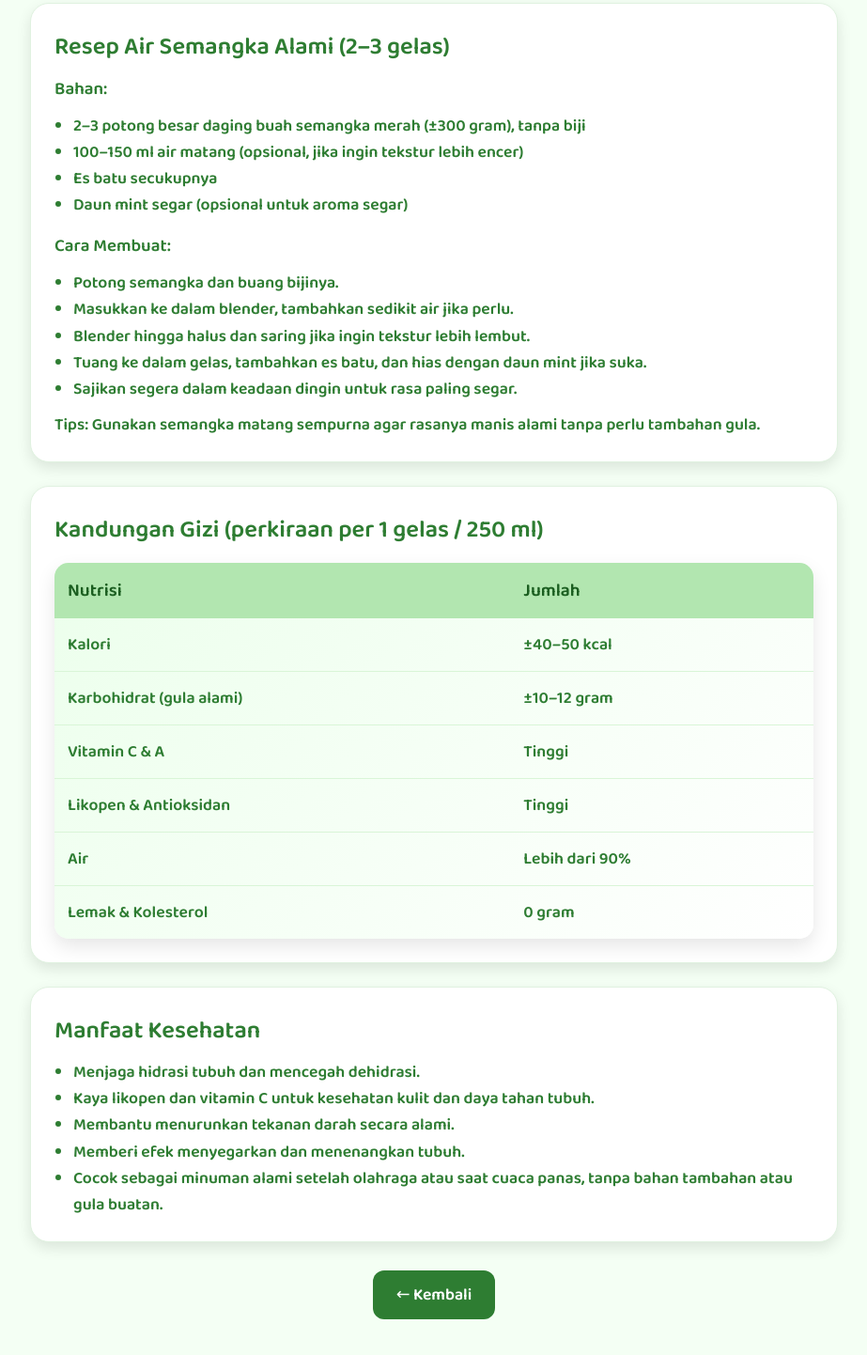
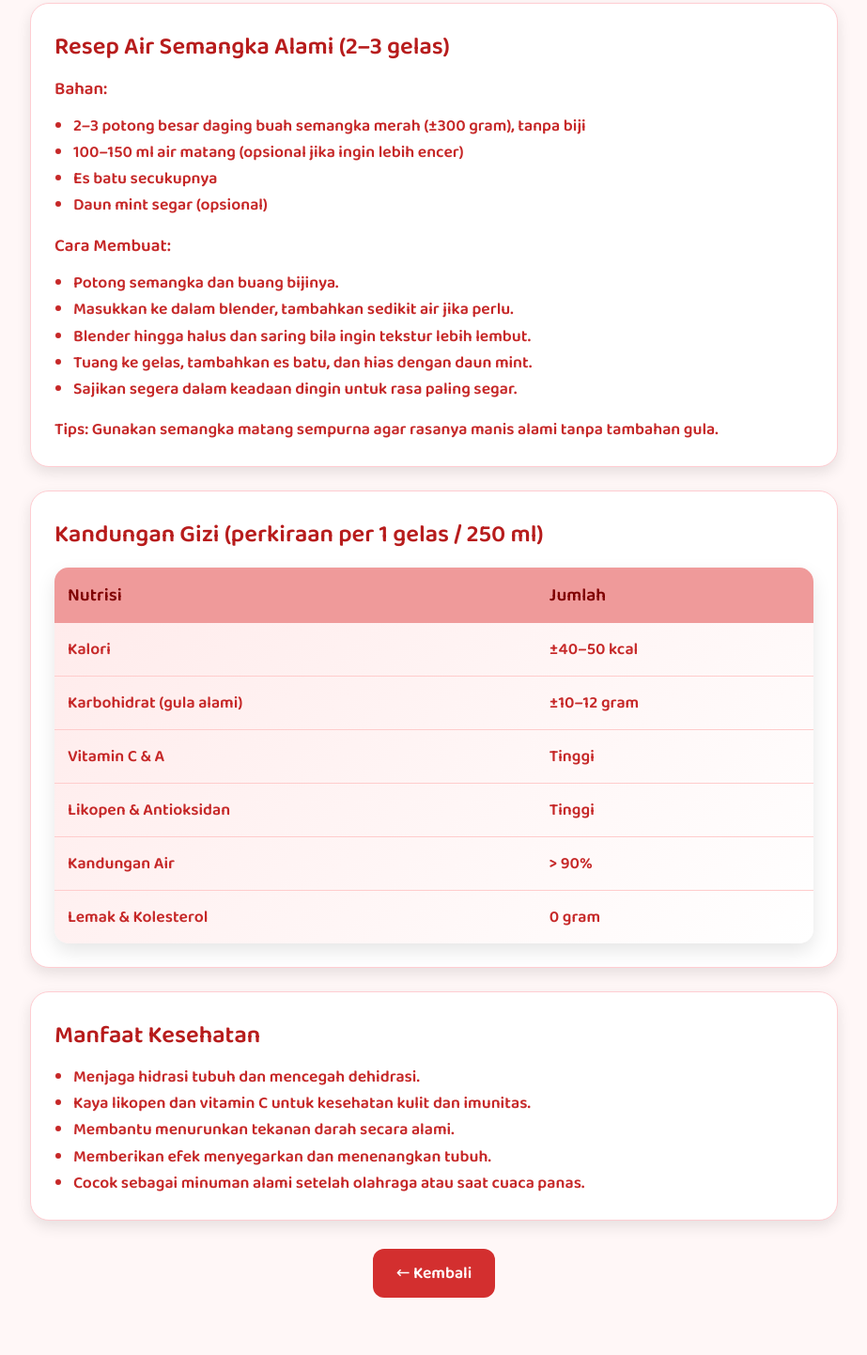
Before and after one commit to smartbite124/SmartBite, a plain HTML site: page 60.html in a window 1280 px wide. Shown: the part 732-2174 px from the top of the page at 94% size, without its empty margins (178-1101 px from the left). Drawn offline with Linux system fonts and the light colour scheme.

Commit message:
Update 60.html

```diff
--- a/60.html
+++ b/60.html
@@ -9,16 +9,16 @@
 
     <style>
         * { margin: 0; padding: 0; box-sizing: border-box; font-family: "Baloo 2", cursive; }
-        body { background: #f4fff4; color: #2e7d32; padding-bottom: 40px; }
+        body { background: #fff7f7; color: #c62828; padding-bottom: 40px; }
 
         header {
-            background-color: #c4edc2; display: flex; justify-content: space-between;
+            background-color: #ffcdd2; display: flex; justify-content: space-between;
             align-items: center; padding: 15px 50px; box-shadow: 0 4px 8px rgba(0,0,0,0.1);
             position: sticky; top: 0; z-index: 10;
         }
-        .logo { display: flex; align-items: center; gap: 10px; font-size: 1.8em; font-weight: bold; color: #2e7d32; }
+        .logo { display: flex; align-items: center; gap: 10px; font-size: 1.8em; font-weight: bold; color: #b71c1c; }
         .logo img { width: 40px; }
-        nav a { text-decoration: none; color: #2e7d32; margin: 0 12px; font-size: 1.1rem; }
+        nav a { text-decoration: none; color: #b71c1c; margin: 0 12px; font-size: 1.1rem; }
 
         .hero {
             height: 45vh; position: relative;
@@ -33,35 +33,35 @@
         .content-wrap { max-width: 900px; margin: 0 auto; margin-top: 30px; padding: 0 20px; }
         .card {
             background: white; border-radius: 20px; padding: 25px; margin-bottom: 25px;
-            box-shadow: 0 6px 15px rgba(0,0,0,0.10); border: 1px solid #e0f2e0;
+            box-shadow: 0 6px 15px rgba(0,0,0,0.10); border: 1px solid #ffcdd2;
         }
-        .card h2 { color: #2e7d32; margin-bottom: 10px; font-size: 1.6rem; }
+        .card h2 { color: #b71c1c; margin-bottom: 10px; font-size: 1.6rem; }
         .card p, .card li { font-size: 1.1rem; line-height: 1.6; }
         ul { padding-left: 20px; margin-top: 10px; }
 
         .nutrition-table {
             width: 100%; border-collapse: collapse; margin-top: 15px;
-            background: linear-gradient(135deg, #e2ffe2aa, #ffffffaa);
+            background: linear-gradient(135deg, #ffe0e0aa, #ffffffaa);
             border-radius: 15px; overflow: hidden;
             box-shadow: 0 8px 20px rgba(0,0,0,0.1);
         }
         .nutrition-table th {
-            background: #b2e6b0; padding: 14px; text-align: left;
-            font-size: 1.2rem; color: #1b5e20;
+            background: #ef9a9a; padding: 14px; text-align: left;
+            font-size: 1.2rem; color: #7f0000;
         }
         .nutrition-table td {
-            padding: 14px; border-bottom: 1px solid #d9f5d7;
-            font-size: 1.1rem; color: #2e7d32;
+            padding: 14px; border-bottom: 1px solid #ffcccc;
+            font-size: 1.1rem; color: #c62828;
         }
         .nutrition-table tr:last-child td { border-bottom: none; }
 
         .back-btn {
             display: block; width: max-content; margin: 30px auto;
-            background: #2e7d32; color: white;
+            background: #d32f2f; color: white;
             padding: 12px 25px; font-size: 1.1rem;
             border-radius: 12px; border: none; cursor: pointer; transition: 0.3s;
         }
-        .back-btn:hover { background: #1b5e20; transform: scale(1.05); }
+        .back-btn:hover { background: #9a0007; transform: scale(1.05); }
     </style>
 </head>
 
@@ -81,7 +81,7 @@
 <section class="hero">
     <div class="hero-content">
         <h1>Air Semangka Alami</h1>
-        <p>Segar, manis alami, dan menyegarkan!</p>
+        <p>Segar, manis alami, dan kaya hidrasi!</p>
     </div>
 </section>
 
@@ -92,7 +92,7 @@
         <p>
             Air semangka alami adalah minuman segar yang dibuat dari daging buah semangka yang diblender tanpa tambahan gula atau sirup.
             Rasanya manis alami, menyegarkan, dan kaya akan air sehingga sangat cocok untuk menghidrasi tubuh.
-            Warna merah alaminya berasal dari likopen, yaitu antioksidan kuat yang juga baik untuk kesehatan jantung dan kulit.
+            Warna merah alaminya berasal dari likopen, yaitu antioksidan kuat yang baik untuk kesehatan jantung dan kulit.
             Minuman ini ideal diminum saat cuaca panas atau setelah berolahraga sebagai pengganti elektrolit alami.
         </p>
     </div>
@@ -103,21 +103,21 @@
         <h3 style="margin-top: 10px;">Bahan:</h3>
         <ul>
             <li>2–3 potong besar daging buah semangka merah (±300 gram), tanpa biji</li>
-            <li>100–150 ml air matang (opsional, jika ingin tekstur lebih encer)</li>
+            <li>100–150 ml air matang (opsional jika ingin lebih encer)</li>
             <li>Es batu secukupnya</li>
-            <li>Daun mint segar (opsional untuk aroma segar)</li>
+            <li>Daun mint segar (opsional)</li>
         </ul>
 
         <h3 style="margin-top: 15px;">Cara Membuat:</h3>
         <ul>
             <li>Potong semangka dan buang bijinya.</li>
             <li>Masukkan ke dalam blender, tambahkan sedikit air jika perlu.</li>
-            <li>Blender hingga halus dan saring jika ingin tekstur lebih lembut.</li>
-            <li>Tuang ke dalam gelas, tambahkan es batu, dan hias dengan daun mint jika suka.</li>
+            <li>Blender hingga halus dan saring bila ingin tekstur lebih lembut.</li>
+            <li>Tuang ke gelas, tambahkan es batu, dan hias dengan daun mint.</li>
             <li>Sajikan segera dalam keadaan dingin untuk rasa paling segar.</li>
         </ul>
 
-        <p style="margin-top: 10px;"><b>Tips:</b> Gunakan semangka matang sempurna agar rasanya manis alami tanpa perlu tambahan gula.</p>
+        <p style="margin-top: 15px;"><b>Tips:</b> Gunakan semangka matang sempurna agar rasanya manis alami tanpa tambahan gula.</p>
     </div>
 
     <div class="card">
@@ -129,7 +129,7 @@
             <tr><td>Karbohidrat (gula alami)</td><td>±10–12 gram</td></tr>
             <tr><td>Vitamin C & A</td><td>Tinggi</td></tr>
             <tr><td>Likopen & Antioksidan</td><td>Tinggi</td></tr>
-            <tr><td>Air</td><td>Lebih dari 90%</td></tr>
+            <tr><td>Kandungan Air</td><td>> 90%</td></tr>
             <tr><td>Lemak & Kolesterol</td><td>0 gram</td></tr>
         </table>
     </div>
@@ -138,10 +138,10 @@
         <h2>Manfaat Kesehatan</h2>
         <ul>
             <li>Menjaga hidrasi tubuh dan mencegah dehidrasi.</li>
-            <li>Kaya likopen dan vitamin C untuk kesehatan kulit dan daya tahan tubuh.</li>
+            <li>Kaya likopen dan vitamin C untuk kesehatan kulit dan imunitas.</li>
             <li>Membantu menurunkan tekanan darah secara alami.</li>
-            <li>Memberi efek menyegarkan dan menenangkan tubuh.</li>
-            <li>Cocok sebagai minuman alami setelah olahraga atau saat cuaca panas, tanpa bahan tambahan atau gula buatan.</li>
+            <li>Memberikan efek menyegarkan dan menenangkan tubuh.</li>
+            <li>Cocok sebagai minuman alami setelah olahraga atau saat cuaca panas.</li>
         </ul>
     </div>
 
```
